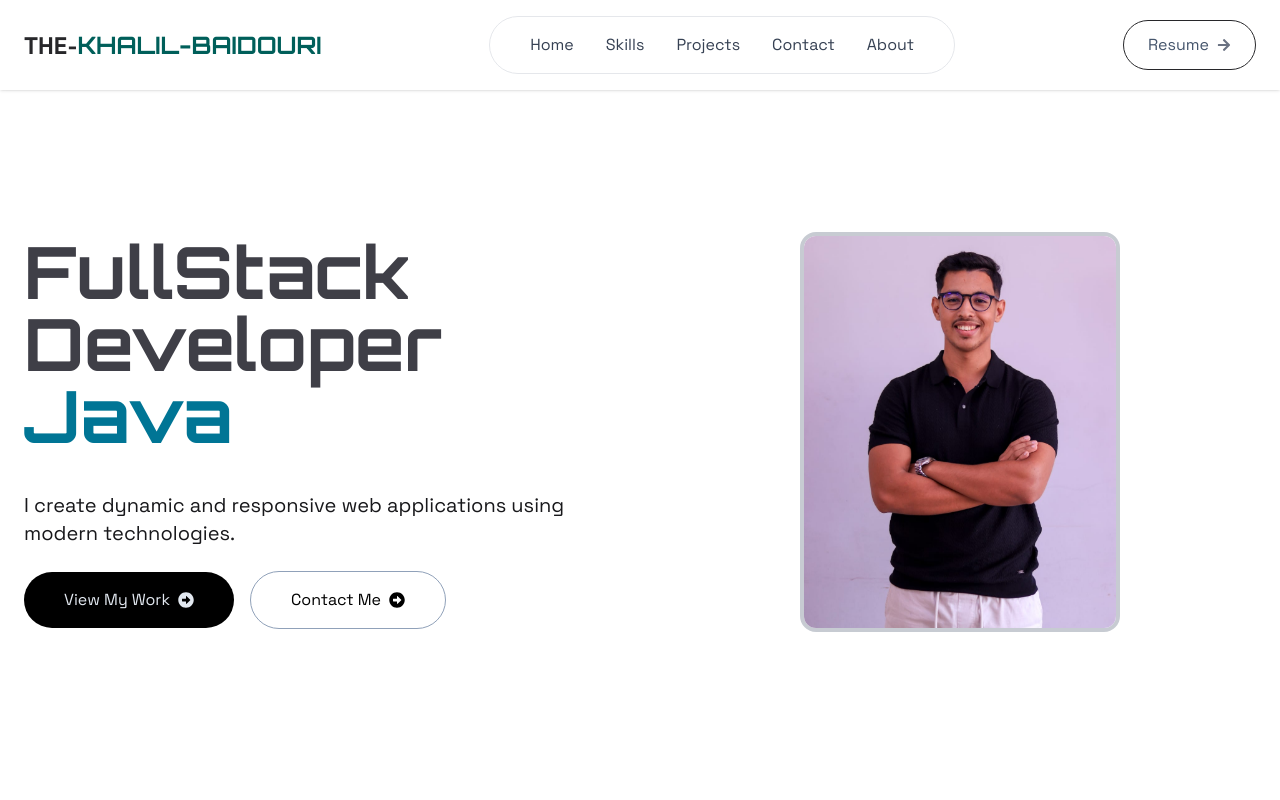
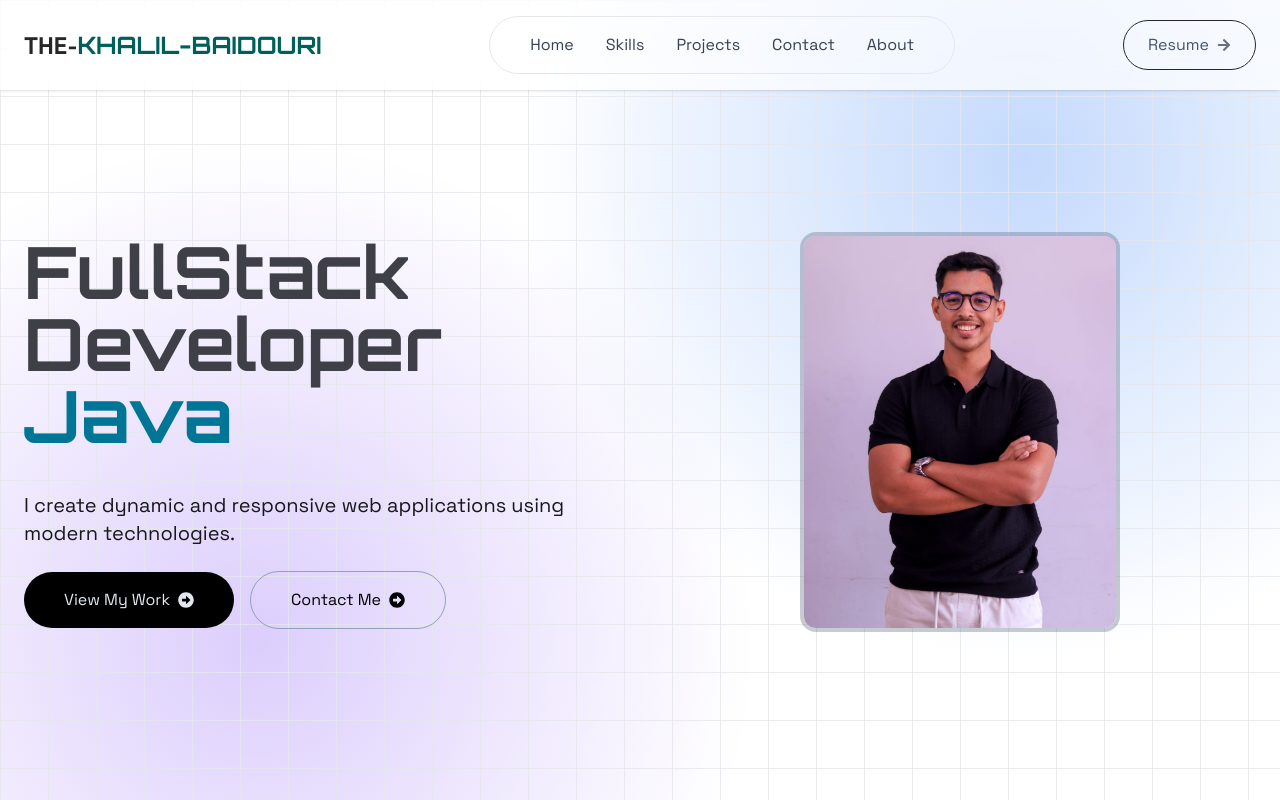
Before and after one commit to khalilbaidouri/portfolio, a React (Vite) app in the folder portfolio/: page / in a window 1280 px wide. Built offline with nearby package versions, Linux system fonts and the light colour scheme; a web font is replaced by a local one.

Commit message:
grid backround

```diff
--- a/portfolio/src/components/Hero.jsx
+++ b/portfolio/src/components/Hero.jsx
@@ -4,7 +4,21 @@ import { assets } from "../assets/me";
 
 const Hero = () => {
   return (
-    <div id="hero" className="min-h-screen flex items-center pt-16">
+    <div id="hero" className="min-h-screen relative flex items-center pt-16">
+  {/* Dual Gradient Overlay Background */}
+  <div
+    className="absolute inset-0 -z-10"
+    style={{
+      backgroundImage: `
+        linear-gradient(to right, rgba(229,231,235,0.8) 1px, transparent 1px),
+        linear-gradient(to bottom, rgba(229,231,235,0.8) 1px, transparent 1px),
+        radial-gradient(circle 500px at 20% 80%, rgba(139,92,246,0.3), transparent),
+        radial-gradient(circle 500px at 80% 20%, rgba(59,130,246,0.3), transparent)
+      `,
+      backgroundSize: "48px 48px, 48px 48px, 100% 100%, 100% 100%",
+    }}
+  />
+     {/* Your Content/Components */}
       <div className="max-w-7xl mx-auto px-6 py-20">
         <div className="grid grid-cols-1 lg:grid-cols-2 gap-12 items-center">
           {/* Texte */}
--- /dev/null
+++ b/portfolio/src/components/Skills.jsx
@@ -0,0 +1,14 @@
+import React from 'react'
+import {skillsData } from '../assets/me'
+
+const Skills = () => {
+  return (
+    <div>
+        <div>
+
+        </div>
+    </div>
+  )
+}
+
+export default Skills
--- a/portfolio/src/pages/Home.jsx
+++ b/portfolio/src/pages/Home.jsx
@@ -2,12 +2,14 @@ import React from "react";
 import { Routes, Route } from "react-router-dom";
 import NavBar from "../components/NavBar";
 import Hero from "../components/Hero";
+import Skills from "../components/Skills";
 
 const Home = () => {
   return (
     <div>
       <NavBar />
       <Hero />
+      <Skills />
 
     </div>
   );
```
